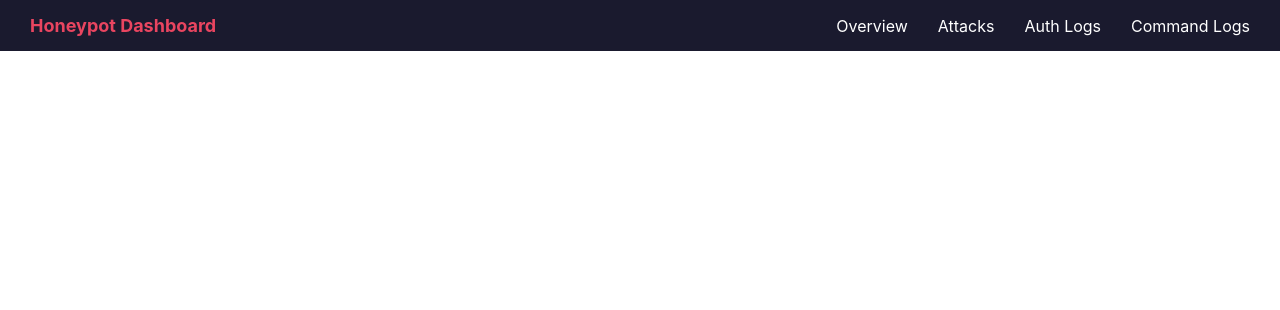
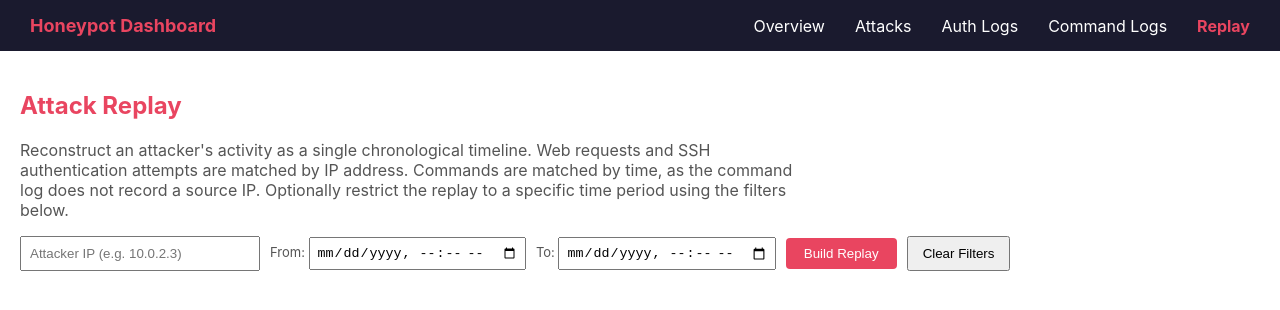
Before and after one commit to LitescuDavidAdrian/Honeypot-Platform-for-Automated-Attack-Analysis, a React (Create React App) app in the folder frontend/: page /replay in a window 1280 px wide. Shown: the top 310 px of the page. Built offline with nearby package versions, Linux system fonts and the light colour scheme.

Commit message:
Add Attack Replay page with chronological timeline reconstruction

```diff
--- a/frontend/src/App.js
+++ b/frontend/src/App.js
@@ -4,6 +4,7 @@ import OverviewPage from './pages/OverviewPage';
 import AttacksPage from './pages/AttacksPage';
 import AuthLogsPage from './pages/AuthLogsPage';
 import CommandLogsPage from './pages/CommandLogsPage';
+import ReplayPage from './pages/ReplayPage';
 
 function App() {
   return (
@@ -16,6 +17,7 @@ function App() {
           <Route path="/attacks" element={<AttacksPage />} />
           <Route path="/auth-logs" element={<AuthLogsPage />} />
           <Route path="/command-logs" element={<CommandLogsPage />} />
+          <Route path="/replay" element={<ReplayPage />} />
         </Routes>
       </div>
     </Router>
--- a/frontend/src/components/Navbar.js
+++ b/frontend/src/components/Navbar.js
@@ -32,6 +32,7 @@ function Navbar() {
             <Link to="/attacks" style={linkStyle('/attacks')}>Attacks</Link>
             <Link to="/auth-logs" style={linkStyle('/auth-logs')}>Auth Logs</Link>
             <Link to="/command-logs" style={linkStyle('/command-logs')}>Command Logs</Link>
+            <Link to="/replay" style={linkStyle('/replay')}>Replay</Link>
         </nav>
     );
 }
--- /dev/null
+++ b/frontend/src/pages/ReplayPage.js
@@ -0,0 +1,212 @@
+import React, { useState } from "react";
+import { searchAttacks, searchAuthLogs, searchCommandLogs } from "../services/api";
+
+const formatDateTime = (timestamp) => {
+    if (!timestamp) return '';
+    const date = new Date(timestamp);
+    return date.toLocaleDateString('en-GB') + ' ' + date.toLocaleTimeString('en-GB');
+};
+
+const TYPE_META = {
+    WEB: { label: 'WEB', color: '#e94560' },
+    AUTH: { label: 'AUTH', color: '#0f3460' },
+    CMD: { label: 'CMD', color: '#533483' },
+};
+
+function ReplayPage() {
+    const [ip, setIp] = useState('');
+    const [fromTime, setFromTime] = useState('');
+    const [toTime, setToTime] = useState('');
+    const [events, setEvents] = useState([]);
+    const [loading, setLoading] = useState(false);
+    const [searched, setSearched] = useState(false);
+    const [timeRange, setTimeRange] = useState(null);
+
+    const buildTimeline = async () => {
+        if (!ip.trim()) {
+            alert('Please enter an attacker IP address.');
+            return;
+        }
+        setLoading(true);
+        setSearched(true);
+
+        try {
+            // Build optional date filters for the IP-based searches
+            const baseParams = { page: 0, size: 100000, ip: ip.trim() };
+            if (fromTime) baseParams.dateFrom = fromTime.length === 16 ? fromTime + ':00' : fromTime;
+            if (toTime) baseParams.dateTo = toTime.length === 16 ? toTime + ':59' : toTime;
+
+            const [attackRes, authRes] = await Promise.all([
+                searchAttacks(baseParams),
+                searchAuthLogs(baseParams),
+            ]);
+
+            const attackEvents = attackRes.data.content.map(a => ({
+                type: 'WEB',
+                timestamp: a.timestamp,
+                primary: `${a.httpMethod} ${a.endpoint}`,
+                secondary: `Status ${a.statusCode}${a.payload ? ' - payload captured' : ''}`,
+            }));
+
+            const authEvents = authRes.data.content.map(l => ({
+                type: 'AUTH',
+                timestamp: l.timestamp,
+                primary: `SSH ${l.status} - user "${l.username}"`,
+                secondary: `from ${l.sourceIp}`,
+            }));
+
+            const ipEvents = [...attackEvents, ...authEvents];
+
+            let cmdEvents = [];
+            let range = null;
+
+            // Determine the command time window:
+            // - if the user supplied explicit from/to, use those
+            // - otherwise, derive it from this IP's activity window
+            let cmdFrom = null, cmdTo = null;
+
+            if (fromTime || toTime) {
+                cmdFrom = fromTime ? (fromTime.length === 16 ? fromTime + ':00' : fromTime) : null;
+                cmdTo = toTime ? (toTime.length === 16 ? toTime + ':59' : toTime) : null;
+                if (ipEvents.length > 0) {
+                    const times = ipEvents.map(e => new Date(e.timestamp).getTime());
+                    range = { from: new Date(Math.min(...times)), to: new Date(Math.max(...times)) };
+                }
+            } else if (ipEvents.length > 0) {
+                const times = ipEvents.map(e => new Date(e.timestamp).getTime());
+                const minTime = new Date(Math.min(...times));
+                const maxTime = new Date(Math.max(...times));
+                range = { from: minTime, to: maxTime };
+                const pad = 5 * 60 * 1000; // 5-minute padding
+                cmdFrom = new Date(minTime.getTime() - pad).toISOString().slice(0, 19);
+                cmdTo = new Date(maxTime.getTime() + pad).toISOString().slice(0, 19);
+            }
+
+            // Fetch commands within the chosen window (command_logs has no IP)
+            if (cmdFrom || cmdTo) {
+                const cmdParams = { page: 0, size: 100000 };
+                if (cmdFrom) cmdParams.dateFrom = cmdFrom;
+                if (cmdTo) cmdParams.dateTo = cmdTo;
+                const cmdRes = await searchCommandLogs(cmdParams);
+                cmdEvents = cmdRes.data.content.map(c => ({
+                    type: 'CMD',
+                    timestamp: c.timestamp,
+                    primary: c.command,
+                    secondary: 'command executed (matched by time)',
+                }));
+            }
+
+            const all = [...ipEvents, ...cmdEvents].sort(
+                (a, b) => new Date(a.timestamp) - new Date(b.timestamp)
+            );
+
+            setEvents(all);
+            setTimeRange(range);
+        } catch (err) {
+            console.error('Replay build failed:', err);
+            alert('Failed to build the replay. Check the console for details.');
+        } finally {
+            setLoading(false);
+        }
+    };
+
+    const clearFilters = () => {
+        setFromTime('');
+        setToTime('');
+    };
+
+    return (
+        <div>
+            <h2 style={{ color: '#e94560' }}>Attack Replay</h2>
+            <p style={{ color: '#555', maxWidth: '800px' }}>
+                Reconstruct an attacker's activity as a single chronological timeline.
+                Web requests and SSH authentication attempts are matched by IP address.
+                Commands are matched by time, as the command log does not record a source IP.
+                Optionally restrict the replay to a specific time period using the filters below.
+            </p>
+
+            <div style={{ marginBottom: '20px', display: 'flex', gap: '10px', alignItems: 'center', flexWrap: 'wrap' }}>
+                <input
+                    placeholder="Attacker IP (e.g. 10.0.2.3)"
+                    value={ip}
+                    onChange={e => setIp(e.target.value)}
+                    onKeyDown={e => e.key === 'Enter' && buildTimeline()}
+                    style={{ padding: '8px', width: '220px' }}
+                />
+                <label style={{ fontSize: '13px', color: '#555' }}>
+                    From:{' '}
+                    <input
+                        type="datetime-local"
+                        value={fromTime}
+                        onChange={e => setFromTime(e.target.value)}
+                        style={{ padding: '6px' }}
+                    />
+                </label>
+                <label style={{ fontSize: '13px', color: '#555' }}>
+                    To:{' '}
+                    <input
+                        type="datetime-local"
+                        value={toTime}
+                        onChange={e => setToTime(e.target.value)}
+                        style={{ padding: '6px' }}
+                    />
+                </label>
+                <button
+                    onClick={buildTimeline}
+                    style={{ backgroundColor: '#e94560', color: '#fff', border: 'none', padding: '8px 18px', borderRadius: '4px', cursor: 'pointer' }}
+                >
+                    Build Replay
+                </button>
+                <button onClick={clearFilters} style={{ padding: '8px 14px' }}>
+                    Clear Filters
+                </button>
+            </div>
+
+            {timeRange && events.length > 0 && (
+                <p style={{ color: '#555' }}>
+                    Showing {events.length} events from {formatDateTime(timeRange.from)} to {formatDateTime(timeRange.to)}.
+                </p>
+            )}
+
+            {loading && <p>Building timeline…</p>}
+
+            {!loading && searched && events.length === 0 && (
+                <p style={{ color: '#888' }}>No activity found for this IP address in the selected period.</p>
+            )}
+
+            <div style={{ position: 'relative', marginTop: '20px' }}>
+                {events.map((ev, i) => {
+                    const meta = TYPE_META[ev.type];
+                    return (
+                        <div key={i} style={{ display: 'flex', marginBottom: '15px', alignItems: 'flex-start' }}>
+                            <div style={{ minWidth: '90px', textAlign: 'right', paddingRight: '15px' }}>
+                                <div style={{
+                                    display: 'inline-block', backgroundColor: meta.color, color: '#fff',
+                                    padding: '2px 8px', borderRadius: '4px', fontSize: '12px', fontWeight: 'bold'
+                                }}>
+                                    {meta.label}
+                                </div>
+                            </div>
+                            <div style={{
+                                flex: 1, backgroundColor: '#f9f9f9', borderLeft: `4px solid ${meta.color}`,
+                                padding: '10px 15px', borderRadius: '4px'
+                            }}>
+                                <div style={{ fontSize: '12px', color: '#888', marginBottom: '4px' }}>
+                                    {formatDateTime(ev.timestamp)}
+                                </div>
+                                <div style={{ fontWeight: 'bold', color: '#1a1a2e', wordBreak: 'break-all' }}>
+                                    {ev.primary}
+                                </div>
+                                <div style={{ fontSize: '13px', color: '#555' }}>
+                                    {ev.secondary}
+                                </div>
+                            </div>
+                        </div>
+                    );
+                })}
+            </div>
+        </div>
+    );
+}
+
+export default ReplayPage;
```
